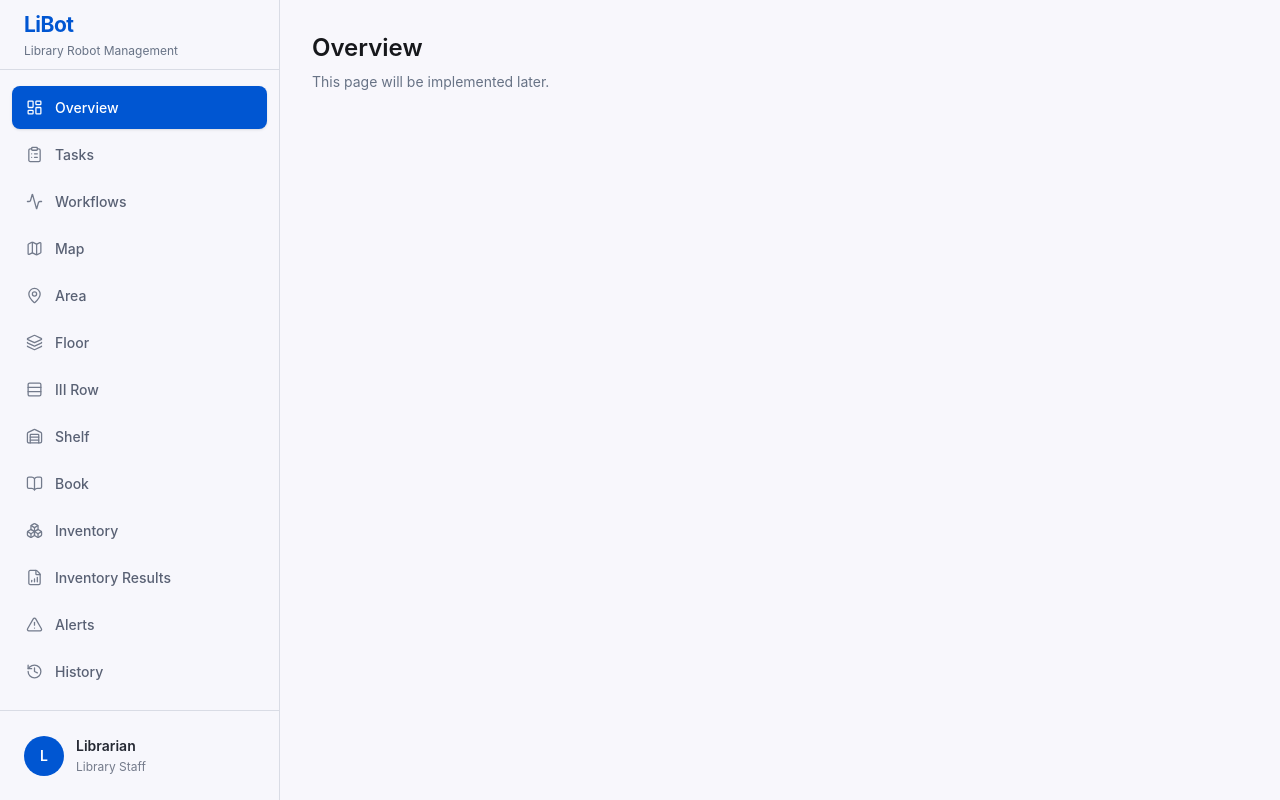
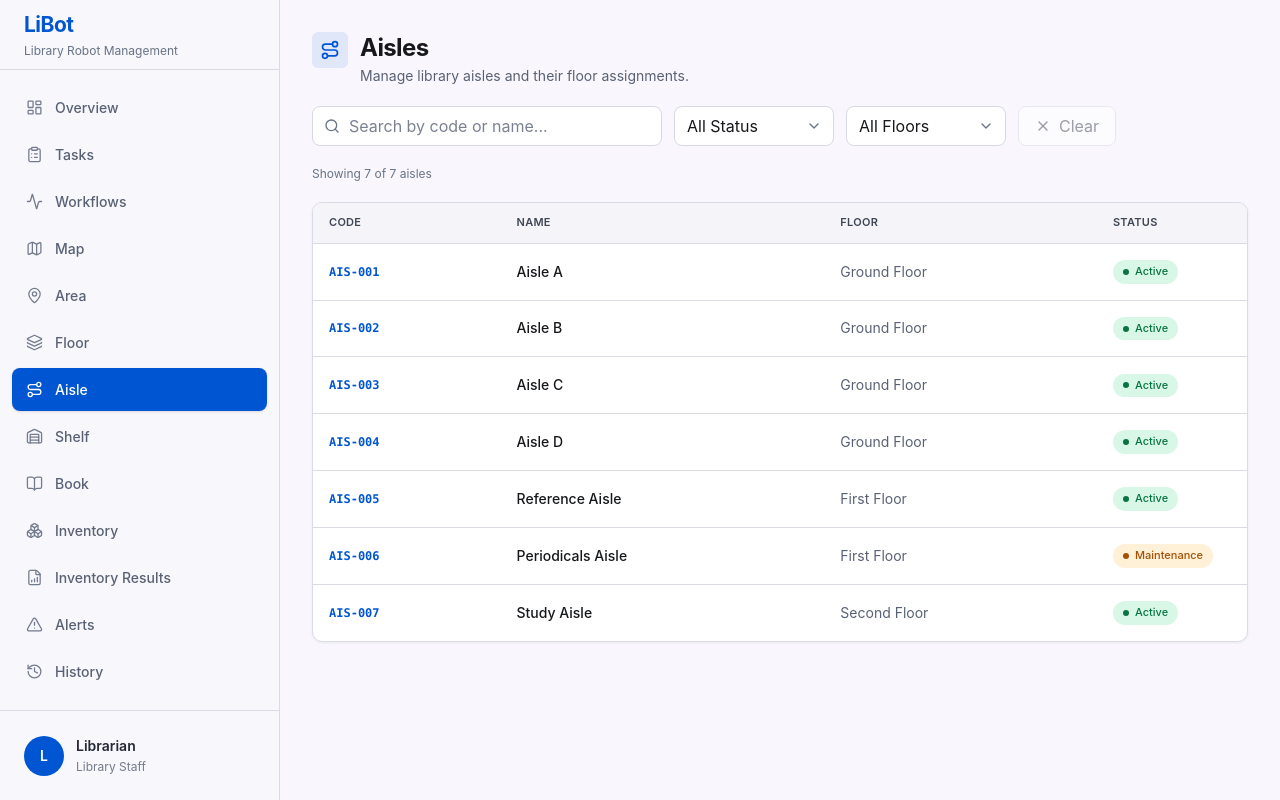
Before and after one commit to CapstoneLibbot/Libbot_FE, a React (Vite) app: page /aisles in a window 1280 px wide. Before the commit this address led to /. Built offline with nearby package versions, Linux system fonts and the light colour scheme.

Commit message:
cơ bản về Aisle
các trang quản lý cơ bản về Aisle

```diff
--- a/src/components/layout/Sidebar.tsx
+++ b/src/components/layout/Sidebar.tsx
@@ -11,7 +11,7 @@ import {
   Map,
   MapPin,
   Layers3,
-  Rows3,
+  Route,
   Settings,
   Warehouse,
 } from 'lucide-react'
@@ -48,9 +48,9 @@ const menuItems = [
     path: '/floors',
   },
   {
-    label: 'III Row',
-    icon: Rows3,
-    path: '/rows',
+    label: 'Aisle',
+    icon: Route,
+    path: '/aisles',
   },
   {
     label: 'Shelf',
--- a/src/lib/mapData.ts
+++ b/src/lib/mapData.ts
@@ -150,7 +150,7 @@ export const initialAisles: MapAisle[] = [
     endpointA_id: 122,
     endpointB_id: 123,
     floor_id: 2,
-    code: 'AIS-001',
+    code: 'AIS-005',
     name: 'Reference Aisle',
     description: 'Reference collection aisle on the first floor.',
     status: 'ACTIVE',
@@ -160,7 +160,7 @@ export const initialAisles: MapAisle[] = [
     endpointA_id: 124,
     endpointB_id: 125,
     floor_id: 2,
-    code: 'AIS-002',
+    code: 'AIS-006',
     name: 'Periodicals Aisle',
     description: 'Magazine and journal collection aisle.',
     status: 'MAINTENANCE',
@@ -170,7 +170,7 @@ export const initialAisles: MapAisle[] = [
     endpointA_id: 126,
     endpointB_id: 127,
     floor_id: 3,
-    code: 'AIS-001',
+    code: 'AIS-007',
     name: 'Study Aisle',
     description: 'Aisle next to the group study spaces.',
     status: 'ACTIVE',
--- a/src/pages/aisles/AisleDetail.tsx
+++ b/src/pages/aisles/AisleDetail.tsx
@@ -1,122 +1,182 @@
-import { Link, useParams } from 'react-router'
-import { ArrowLeft, Route } from 'lucide-react'
-import { initialAisles } from '../../lib/mapData'
+import { useMemo, useState, type ReactNode } from 'react'
+import { Link, useNavigate, useParams } from 'react-router'
+import { ArrowLeft, ChevronDown, Route, Search, X } from 'lucide-react'
+
+import { initialAisles, initialFloors, initialShelves } from '../../lib/mapData'
 
 function AisleDetail() {
   const { id } = useParams()
   const aisle = id
     ? initialAisles.find((item) => item.id === Number(id))
-		: null
+    : undefined
 
-	if (id && !aisle) {
-		return (
-			<div className="p-8 text-[#17181c]">
-				<h1 className="text-xl font-semibold">Aisle not found</h1>
-				<Link
-					to="/maps"
-					className="mt-4 inline-flex text-sm text-primary hover:underline"
-				>
-					Back to Maps
-				</Link>
-			</div>
-		)
+  if (id) return aisle ? <AisleDetailView aisle={aisle} /> : <AisleNotFound />
+
+  return <AisleList />
 }
 
-	if (aisle) {
+function AisleList() {
+  const navigate = useNavigate()
+  const [search, setSearch] = useState('')
+  const [status, setStatus] = useState('ALL')
+  const [floorId, setFloorId] = useState('ALL')
+  const floorsById = useMemo(
+    () => new Map(initialFloors.map((floor) => [floor.id, floor])),
+    [],
+  )
+
+  const aisles = useMemo(() => {
+    const term = search.trim().toLowerCase()
+    return initialAisles.filter((item) => {
+      const matchesSearch = !term || item.code.toLowerCase().includes(term) || item.name.toLowerCase().includes(term)
+      const matchesStatus = status === 'ALL' || item.status === status
+      const matchesFloor = floorId === 'ALL' || item.floor_id === Number(floorId)
+      return matchesSearch && matchesStatus && matchesFloor
+    })
+  }, [floorId, search, status])
+
+  const clearFilters = () => {
+    setSearch('')
+    setStatus('ALL')
+    setFloorId('ALL')
+  }
+  const hasFilters = search !== '' || status !== 'ALL' || floorId !== 'ALL'
+
   return (
-			<div className="min-h-screen bg-[#f9f7fd] p-6 text-[#17181c] md:p-8">
-				<Link
-					to="/maps"
-					className="inline-flex items-center gap-2 text-sm text-[#596174] hover:text-primary"
-				>
-					<ArrowLeft className="h-4 w-4" />
-					Maps
-				</Link>
-
-				<div className="mt-6 flex items-center gap-3">
-					<div className="flex h-10 w-10 items-center justify-center rounded-md bg-primary/10 text-primary">
-						<Route className="h-5 w-5" />
+    <div className="min-h-full bg-[#f9f7fd] p-5 text-[#17181c] sm:p-8">
+      <div className="space-y-5">
+        <header className="flex items-start gap-3">
+          <div className="flex h-9 w-9 items-center justify-center rounded-md bg-primary/10">
+            <Route className="h-5 w-5 text-primary" />
           </div>
           <div>
-						<p className="text-xs font-medium uppercase text-[#687386]">
-							Aisle #{aisle.id}
-						</p>
-						<h1 className="text-2xl font-semibold">{aisle.name}</h1>
+            <h1 className="text-2xl font-bold tracking-tight">Aisles</h1>
+            <p className="mt-0.5 text-sm text-[#596174]">Manage library aisles and their floor assignments.</p>
+          </div>
+        </header>
+
+        <div className="flex flex-wrap items-center gap-3">
+          <div className="relative w-full max-w-[350px]">
+            <Search className="pointer-events-none absolute left-3 top-1/2 h-4 w-4 -translate-y-1/2 text-[#687386]" />
+            <input type="search" value={search} onChange={(event) => setSearch(event.target.value)} placeholder="Search by code or name..." className="h-10 w-full border border-[#d7d9e2] bg-white pl-9 pr-3 text-sm outline-none placeholder:text-[#7b8190] focus:border-primary" />
+          </div>
+          <SelectFilter value={status} onChange={setStatus} ariaLabel="Filter by status">
+            <option value="ALL">All Status</option>
+            <option value="ACTIVE">Active</option>
+            <option value="INACTIVE">Inactive</option>
+            <option value="MAINTENANCE">Maintenance</option>
+          </SelectFilter>
+          <SelectFilter value={floorId} onChange={setFloorId} ariaLabel="Filter by floor">
+            <option value="ALL">All Floors</option>
+            {initialFloors.map((floor) => <option key={floor.id} value={floor.id}>{floor.name}</option>)}
+          </SelectFilter>
+          <button type="button" onClick={clearFilters} disabled={!hasFilters} className="flex h-10 items-center gap-2 border border-[#d7d9e2] bg-white px-4 text-sm font-medium text-[#3f4654] hover:bg-[#f1eff5] disabled:opacity-50">
+            <X className="h-4 w-4" />
+            Clear
+          </button>
+        </div>
+
+        <p className="text-xs text-[#687386]">Showing {aisles.length} of {initialAisles.length} aisles</p>
+
+        <div className="overflow-hidden border border-[#d9dce5] bg-white">
+          <div className="overflow-x-auto">
+            <table className="w-full min-w-[650px] text-left text-sm">
+              <thead><tr className="border-b border-[#d9dce5] bg-[#f5f4f8]">
+                <TableHeader>Code</TableHeader><TableHeader>Name</TableHeader><TableHeader>Floor</TableHeader><TableHeader className="w-[150px]">Status</TableHeader>
+              </tr></thead>
+              <tbody>
+                {aisles.length > 0 ? aisles.map((item) => (
+                  <tr key={item.id} onClick={() => navigate(`/aisles/${item.id}`)} onKeyDown={(event) => {
+                    if (event.key === 'Enter' || event.key === ' ') {
+                      event.preventDefault()
+                      navigate(`/aisles/${item.id}`)
+                    }
+                  }} role="link" tabIndex={0} aria-label={`Open ${item.name}`} className="cursor-pointer border-b border-[#d9dce5] last:border-b-0 hover:bg-[#faf9fc] focus-visible:outline focus-visible:outline-2 focus-visible:outline-primary">
+                    <td className="px-4 py-4 font-mono text-xs font-semibold text-primary">{item.code}</td>
+                    <td className="px-4 py-4 font-medium">{item.name}</td>
+                    <td className="px-4 py-4 text-[#596174]">{floorsById.get(item.floor_id)?.name || 'Unknown floor'}</td>
+                    <td className="px-4 py-4"><StatusBadge status={item.status} /></td>
+                  </tr>
+                )) : <EmptyTable colSpan={4} title="No aisles found" description="Try changing your search or filters." />}
+              </tbody>
+            </table>
           </div>
         </div>
-
-				<dl className="mt-8 max-w-2xl divide-y divide-[#d9dce5] border-y border-[#d9dce5] bg-white px-4">
-					<div className="grid grid-cols-[150px_1fr] gap-4 py-4 text-sm">
-						<dt className="text-[#687386]">Code</dt>
-						<dd>{aisle.code}</dd>
-					</div>
-					<div className="grid grid-cols-[150px_1fr] gap-4 py-4 text-sm">
-						<dt className="text-[#687386]">Endpoint A ID</dt>
-						<dd>{aisle.endpointA_id}</dd>
-					</div>
-					<div className="grid grid-cols-[150px_1fr] gap-4 py-4 text-sm">
-						<dt className="text-[#687386]">Endpoint B ID</dt>
-						<dd>{aisle.endpointB_id}</dd>
-					</div>
-					<div className="grid grid-cols-[150px_1fr] gap-4 py-4 text-sm">
-						<dt className="text-[#687386]">Floor ID</dt>
-						<dd>{aisle.floor_id}</dd>
-					</div>
-					<div className="grid grid-cols-[150px_1fr] gap-4 py-4 text-sm">
-						<dt className="text-[#687386]">Status</dt>
-						<dd>{aisle.status}</dd>
-					</div>
-					<div className="grid grid-cols-[150px_1fr] gap-4 py-4 text-sm">
-						<dt className="text-[#687386]">Description</dt>
-						<dd>{aisle.description || '—'}</dd>
-					</div>
-				</dl>
-			</div>
-		)
-	}
-
-	return (
-		<div className="min-h-screen bg-[#f9f7fd] p-6 text-[#17181c] md:p-8">
-			<h1 className="text-2xl font-semibold">Aisles</h1>
-			<p className="mt-1 text-sm text-[#687386]">
-				Aisles are defined by their two endpoint positions on a map.
-			</p>
-			<div className="mt-7 overflow-x-auto border border-[#d9dce5] bg-white">
-				<table className="w-full min-w-[600px] text-left text-sm">
-					<thead className="border-b border-[#d9dce5] bg-[#f5f4f8] text-xs uppercase text-[#596174]">
-						<tr>
-							<th className="px-4 py-3 font-semibold">Code</th>
-							<th className="px-4 py-3 font-semibold">Name</th>
-							<th className="px-4 py-3 font-semibold">Endpoint A</th>
-							<th className="px-4 py-3 font-semibold">Endpoint B</th>
-							<th className="px-4 py-3 font-semibold">Status</th>
-						</tr>
-					</thead>
-					<tbody>
-						{initialAisles.map((item) => (
-							<tr
-								key={item.id}
-								className="border-b border-[#ececf1] last:border-0 hover:bg-[#fafafd]"
-							>
-								<td className="px-4 py-3">
-									<Link
-										to={`/aisles/${item.id}`}
-										className="font-medium text-primary hover:underline"
-									>
-										{item.code}
-									</Link>
-								</td>
-								<td className="px-4 py-3">{item.name}</td>
-								<td className="px-4 py-3">{item.endpointA_id}</td>
-								<td className="px-4 py-3">{item.endpointB_id}</td>
-								<td className="px-4 py-3">{item.status}</td>
-							</tr>
-						))}
-					</tbody>
-				</table>
       </div>
     </div>
   )
 }
 
+function AisleDetailView({ aisle }: { aisle: (typeof initialAisles)[number] }) {
+  const floor = initialFloors.find((item) => item.id === aisle.floor_id)
+  const shelves = initialShelves.filter((shelf) => shelf.aisle_id === aisle.id)
+
+  return (
+    <div className="min-h-full bg-[#f9f7fd] p-5 text-[#17181c] sm:p-8">
+      <Link to="/aisles" className="inline-flex items-center gap-2 text-sm text-[#596174] hover:text-primary"><ArrowLeft className="h-4 w-4" />Aisles</Link>
+      <header className="mt-6 flex items-center gap-3">
+        <div className="flex h-10 w-10 items-center justify-center rounded-md bg-primary/10 text-primary"><Route className="h-5 w-5" /></div>
+        <div><p className="text-xs font-medium uppercase text-[#687386]">Aisle #{aisle.id}</p><h1 className="text-2xl font-bold tracking-tight">{aisle.name}</h1></div>
+      </header>
+
+      <section className="mt-8 max-w-3xl overflow-hidden border border-[#d9dce5] bg-white">
+        <dl className="divide-y divide-[#d9dce5]">
+          <DetailRow label="ID" value={aisle.id.toString()} />
+          <DetailRow label="Endpoint A ID" value={aisle.endpointA_id.toString()} />
+          <DetailRow label="Endpoint B ID" value={aisle.endpointB_id.toString()} />
+          <div className="grid grid-cols-[150px_1fr] gap-4 px-4 py-4 text-sm sm:grid-cols-[180px_1fr]">
+            <dt className="text-[#687386]">Floor</dt>
+            <dd>{floor ? <Link to={`/floors/${floor.id}`} className="text-primary hover:underline">{floor.name} ({floor.code})</Link> : `Floor #${aisle.floor_id}`}</dd>
+          </div>
+          <DetailRow label="Code" value={aisle.code} />
+          <DetailRow label="Name" value={aisle.name} />
+          <DetailRow label="Description" value={aisle.description || '—'} />
+          <div className="grid grid-cols-[150px_1fr] gap-4 px-4 py-4 text-sm sm:grid-cols-[180px_1fr]"><dt className="text-[#687386]">Status</dt><dd><StatusBadge status={aisle.status} /></dd></div>
+        </dl>
+      </section>
+
+      <section className="mt-9">
+        <div className="flex items-center gap-2"><Route className="h-5 w-5 text-primary" /><div><h2 className="text-lg font-semibold">Shelves</h2><p className="mt-0.5 text-sm text-[#687386]">{shelves.length} shelf{shelves.length === 1 ? '' : 's'} belonging to this aisle.</p></div></div>
+        <div className="mt-4 overflow-hidden border border-[#d9dce5] bg-white"><div className="overflow-x-auto">
+          <table className="w-full min-w-[560px] text-left text-sm">
+            <thead><tr className="border-b border-[#d9dce5] bg-[#f5f4f8]"><TableHeader>Code</TableHeader><TableHeader>Name</TableHeader><TableHeader className="w-[150px]">Status</TableHeader></tr></thead>
+            <tbody>{shelves.length > 0 ? shelves.map((shelf) => (
+              <tr key={shelf.id} className="border-b border-[#d9dce5] last:border-b-0 hover:bg-[#faf9fc]">
+                <td className="px-4 py-4 font-mono text-xs font-semibold"><Link to={`/shelves/${shelf.id}`} className="text-primary hover:underline">{shelf.code}</Link></td>
+                <td className="px-4 py-4 font-medium"><Link to={`/shelves/${shelf.id}`} className="text-[#17181c] hover:text-primary hover:underline">{shelf.name}</Link></td>
+                <td className="px-4 py-4"><StatusBadge status={shelf.status} /></td>
+              </tr>
+            )) : <EmptyTable colSpan={3} title="No shelves found" description="This aisle does not have any shelves yet." />}</tbody>
+          </table>
+        </div></div>
+      </section>
+    </div>
+  )
+}
+
+function AisleNotFound() {
+  return <div className="min-h-full bg-[#f9f7fd] p-6 text-[#17181c] md:p-8"><h1 className="text-xl font-semibold">Aisle not found</h1><Link to="/aisles" className="mt-4 inline-flex text-sm text-primary hover:underline">Back to Aisles</Link></div>
+}
+
+function SelectFilter({ value, onChange, ariaLabel, children }: { value: string; onChange: (value: string) => void; ariaLabel: string; children: ReactNode }) {
+  return <div className="relative w-40"><select value={value} onChange={(event) => onChange(event.target.value)} aria-label={ariaLabel} className="h-10 w-full appearance-none border border-[#d7d9e2] bg-white px-3 pr-9 text-sm outline-none focus:border-primary">{children}</select><ChevronDown className="pointer-events-none absolute right-3 top-1/2 h-4 w-4 -translate-y-1/2 text-[#687386]" /></div>
+}
+
+function TableHeader({ children, className = '' }: { children: ReactNode; className?: string }) {
+  return <th className={`px-4 py-3 text-[11px] font-semibold uppercase tracking-wide text-[#3f4654] ${className}`}>{children}</th>
+}
+
+function DetailRow({ label, value }: { label: string; value: string }) {
+  return <div className="grid grid-cols-[150px_1fr] gap-4 px-4 py-4 text-sm sm:grid-cols-[180px_1fr]"><dt className="text-[#687386]">{label}</dt><dd>{value}</dd></div>
+}
+
+function EmptyTable({ colSpan, title, description }: { colSpan: number; title: string; description: string }) {
+  return <tr><td colSpan={colSpan} className="px-6 py-14 text-center"><Route className="mx-auto h-8 w-8 text-[#89909f]" /><p className="mt-3 font-medium text-[#3f4654]">{title}</p><p className="mt-1 text-sm text-[#7b8190]">{description}</p></td></tr>
+}
+
+function StatusBadge({ status }: { status: string }) {
+  const styles: Record<string, string> = { ACTIVE: 'bg-[#d9f7e7] text-[#087443]', INACTIVE: 'bg-[#eef0f3] text-[#596174]', MAINTENANCE: 'bg-[#fff0d8] text-[#a65000]' }
+  return <span className={`inline-flex items-center gap-1.5 rounded-full px-2.5 py-1 text-[11px] font-medium ${styles[status] || styles.INACTIVE}`}><span className="h-1.5 w-1.5 rounded-full bg-current" />{status.charAt(0) + status.slice(1).toLowerCase()}</span>
+}
+
 export default AisleDetail
--- a/src/pages/floors/FloorDetail.tsx
+++ b/src/pages/floors/FloorDetail.tsx
@@ -1,9 +1,10 @@
-import { Link, useParams } from 'react-router'
+import { Link, useNavigate, useParams } from 'react-router'
 import { ArrowLeft, Layers3, Route } from 'lucide-react'
 
 import { initialAisles, initialFloors } from '../../lib/mapData'
 
 function FloorDetail() {
+  const navigate = useNavigate()
   const { id } = useParams()
   const floor = id
     ? initialFloors.find((item) => item.id === Number(id))
@@ -84,16 +85,25 @@ function FloorDetail() {
               </thead>
               <tbody>
                 {aisles.length > 0 ? aisles.map((aisle) => (
-                  <tr key={aisle.id} className="border-b border-[#d9dce5] last:border-b-0 hover:bg-[#faf9fc]">
-                    <td className="px-4 py-4 font-mono text-xs font-semibold">
-                      <Link to={`/aisles/${aisle.id}`} className="text-primary hover:underline">
-                        {aisle.code}
-                      </Link>
+                  <tr
+                    key={aisle.id}
+                    onClick={() => navigate(`/aisles/${aisle.id}`)}
+                    onKeyDown={(event) => {
+                      if (event.key === 'Enter' || event.key === ' ') {
+                        event.preventDefault()
+                        navigate(`/aisles/${aisle.id}`)
+                      }
+                    }}
+                    role="link"
+                    tabIndex={0}
+                    aria-label={`Open ${aisle.name}`}
+                    className="cursor-pointer border-b border-[#d9dce5] last:border-b-0 hover:bg-[#faf9fc] focus-visible:outline focus-visible:outline-2 focus-visible:outline-primary"
+                  >
+                    <td className="px-4 py-4 font-mono text-xs font-semibold text-primary">
+                      {aisle.code}
                     </td>
                     <td className="px-4 py-4 font-medium">
-                      <Link to={`/aisles/${aisle.id}`} className="text-[#17181c] hover:text-primary hover:underline">
-                        {aisle.name}
-                      </Link>
+                      {aisle.name}
                     </td>
                     <td className="px-4 py-4 text-[#596174]">{aisle.description || '—'}</td>
                     <td className="px-4 py-4"><StatusBadge status={aisle.status} /></td>
--- a/src/router/index.tsx
+++ b/src/router/index.tsx
@@ -87,10 +87,9 @@ function AppRouter() {
 
           <Route path="/floors/:id" element={<FloorDetail />} />
 
-          <Route
-            path="/aisles/:id"
-            element={<AisleDetail />}
-          />
+          <Route path="/aisles" element={<AisleDetail />} />
+
+          <Route path="/aisles/:id" element={<AisleDetail />} />
 
           <Route
             path="/shelf"
@@ -131,13 +130,6 @@ function AppRouter() {
             path="/workflows/:id"
             element={<WorkflowDetail />}
           />
-
-          <Route
-            path="/rows"
-            element={<PlaceholderPage title="Row" />}
-          />
-
-          <Route path="/iii-row" element={<Navigate to="/rows" replace />} />
 
           <Route
             path="/book"
```
Lines whose indentation alone changed are shown as unchanged.
